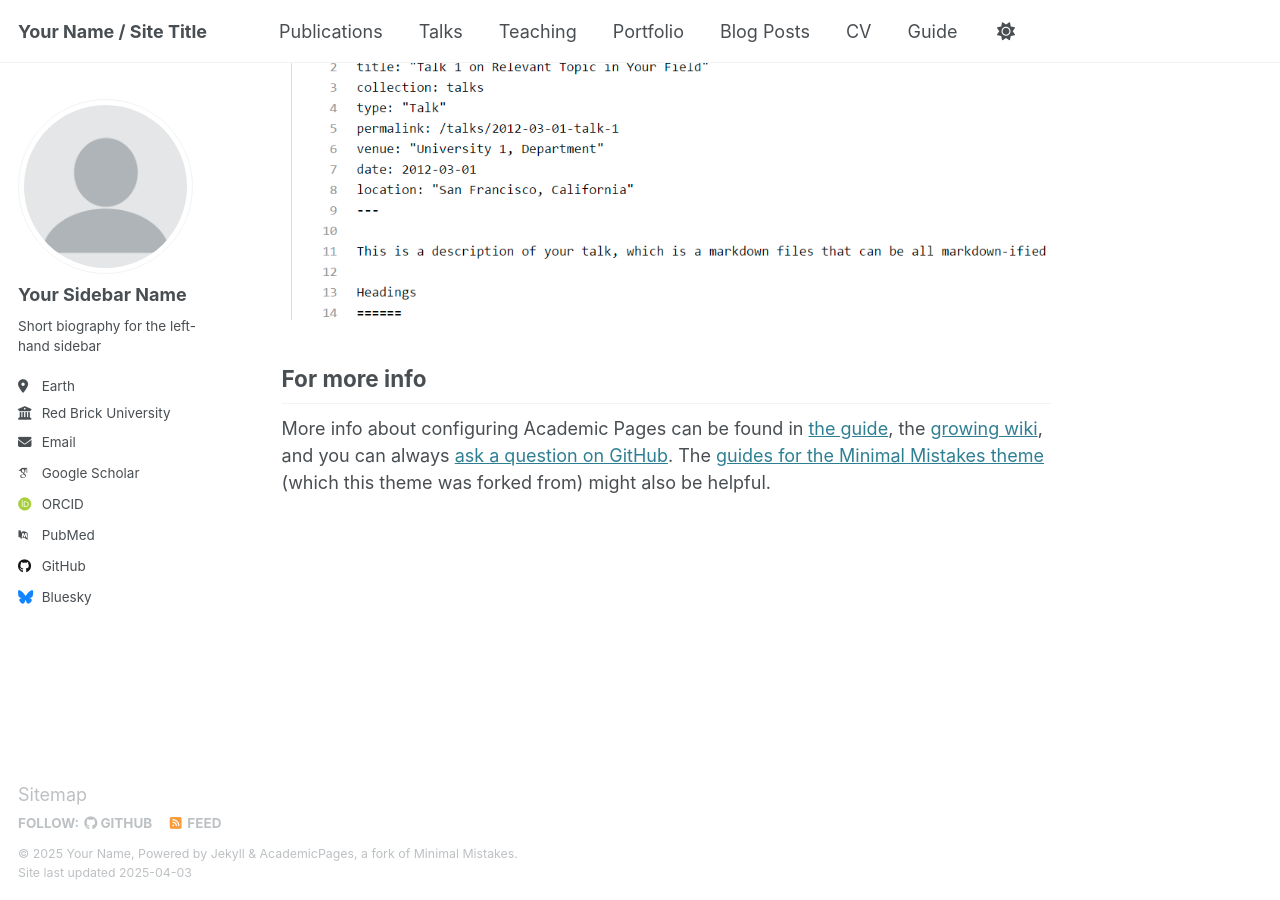
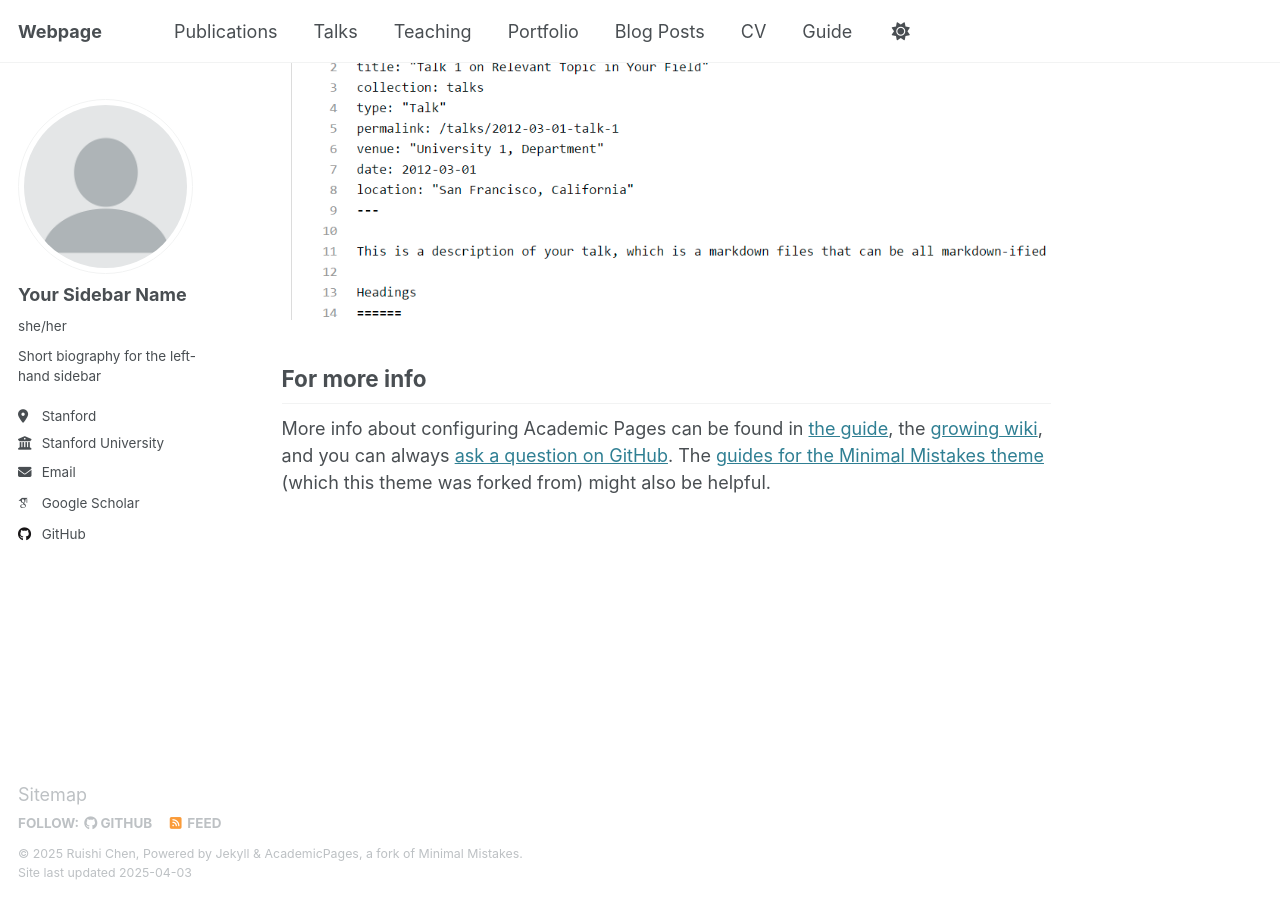
Before and after one commit to ruishi-chen/ruishi-chen.github.io, a Jekyll site: the page built from _pages/about.md, in a window 1280 px wide and 900 px high, scrolled down 2635 px. Built offline with Jekyll 4.4.1, drawn with Linux system fonts in a browser that asks for light colours; some web fonts are replaced.

Commit message:
Update _config.yml

```diff
--- a/_config.yml
+++ b/_config.yml
@@ -9,13 +9,13 @@
 # Basic Site Settings
 locale                   : "en-US"
 site_theme               : "default"
-title                    : "Your Name / Site Title"
+title                    : "Webpage"
 title_separator          : "-"
-name                     : &name "Your Name"
+name                     : &name "Ruishi Chen"
 description              : &description "personal description"
-url                      : https://academicpages.github.io # the base hostname & protocol for your site e.g. "https://[your GitHub username].github.io"
+url                      : https://ruishichen.github.io # the base hostname & protocol for your site e.g. "https://[your GitHub username].github.io"
 baseurl                  : "" # the subpath of your site, e.g. "/blog"
-repository               : "academicpages/academicpages.github.io"
+repository               : "RuishiCh-git/ruishichen.github.io"
 
 # Site Author - The following control what appear as part of the author content on the side bar.
 #               If a field is blank the icon and link will not appear, otherwise it will be shown.
@@ -24,56 +24,56 @@ author:
   # Biographic information
   avatar           : "profile.png"
   name             : "Your Sidebar Name"
-  pronouns         : # example: "she/her"
+  pronouns         : "she/her" # example: "she/her"
   bio              : "Short biography for the left-hand sidebar"
-  location         : "Earth"
-  employer         : "Red Brick University"
-  uri              : # URL
-  email            : "none@example.org"
+  location         : "Stanford"
+  employer         : "Stanford University"
+  #uri              : # URL
+  email            : "ruishich@stanford.edu"
 
   # Academic websites
-  arxiv            : # URL - Update with the correct link to your profile
-  googlescholar    : "https://scholar.google.com/citations?user=PS_CX0AAAAAJ"
-  impactstory      : # URL
-  orcid            : "http://orcid.org/yourorcidurl"
-  semantic         : # URL
-  pubmed           : "https://www.ncbi.nlm.nih.gov/pubmed/?term=john+snow"
-  researchgate     : # URL
-  scopus           : # URL
+  #arxiv            : # URL - Update with the correct link to your profile
+  googlescholar    : "https://scholar.google.com/citations?user=grMvsooAAAAJ&hl=en"
+  #impactstory      : # URL
+  #orcid            : "http://orcid.org/yourorcidurl"
+  #semantic         : # URL
+  #pubmed           : "https://www.ncbi.nlm.nih.gov/pubmed/?term=john+snow"
+  #researchgate     : # URL
+  #scopus           : # URL
 
   # Repositories and software development
-  bitbucket        : # Username - Update with your username on the site
-  codepen          : # Username
-  dribbble         : # Username
-  github           : "academicpages"
-  kaggle           : # Username
-  stackoverflow    : # User number or user number and name (i.e., use "1" or "1/jeff-atwood")
+  #bitbucket        : # Username - Update with your username on the site
+  #codepen          : # Username
+  #dribbble         : # Username
+  github           : "RuishiCh-git"
+  #kaggle           : # Username
+  #stackoverflow    : # User number or user number and name (i.e., use "1" or "1/jeff-atwood")
 
   # Social media
-  bluesky          : "bsky.app" # Replace this with you Bluesky username
-  facebook         : # Username
-  flickr           : # Username
-  foursquare       : # Username
-  goodreads        : # Username
-  google_plus      : # Username
-  keybase          : # Username
-  instagram        : # Username
-  lastfm           : # Username
-  linkedin         : # Username
-  mastodon         : # URL
-  medium           : # URL
-  pinterest        : # Username
-  soundcloud       : # Username
-  steam            : # Username
-  telegram         : # URL
-  tumblr           : # Username
-  twitter          : # Username for X / Twitter
-  vine             : # Username
-  weibo            : # Username
-  wikipedia        : # Username
-  xing             : # Username
-  youtube          : # Username
-  zhihu            : # Username
+  #bluesky          : "bsky.app" # Replace this with you Bluesky username
+  #facebook         : # Username
+  #flickr           : # Username
+  #foursquare       : # Username
+  #goodreads        : # Username
+  #google_plus      : # Username
+  #k#eybase          : # Username
+  #instagram        : # Username
+  #lastfm           : # Username
+  #linkedin         : # Username
+  #mastodon         : # URL
+  #medium           : # URL
+  #pinterest        : # Username
+  #soundcloud       : # Username
+  #steam            : # Username
+  #telegram         : # URL
+  #tumblr           : # Username
+  #twitter          : # Username for X / Twitter
+  #vine             : # Username
+  #weibo            : # Username
+  #wikipedia        : # Username
+  #xing             : # Username
+  #youtube          : # Username
+  #zhihu            : # Username
 
 # Publication Category - The following the list of publication categories and their headings
 publication_category:
@@ -129,20 +129,20 @@ alexa_site_verification  :
 yandex_site_verification :
 
 
-# Social Sharing
-twitter:
-  username               : &twitter
-facebook:
-  username               :
-  app_id                 :
-  publisher              :
-og_image                 :  # Open Graph/Twitter default site image
-# For specifying social profiles
-# - https://developers.google.com/structured-data/customize/social-profiles
-social:
-  type                   : # Person or Organization (defaults to Person)
-  name                   : # If the user or organization name differs from the site's name
-  links: # An array of links to social media profiles
+# # Social Sharing
+# twitter:
+#   username               : &twitter
+# facebook:
+#   username               :
+#   app_id                 :
+#   publisher              :
+# og_image                 :  # Open Graph/Twitter default site image
+# # For specifying social profiles
+# # - https://developers.google.com/structured-data/customize/social-profiles
+# social:
+#   type                   : # Person or Organization (defaults to Person)
+#   name                   : # If the user or organization name differs from the site's name
+#   links: # An array of links to social media profiles
 
 
 # Analytics
```
